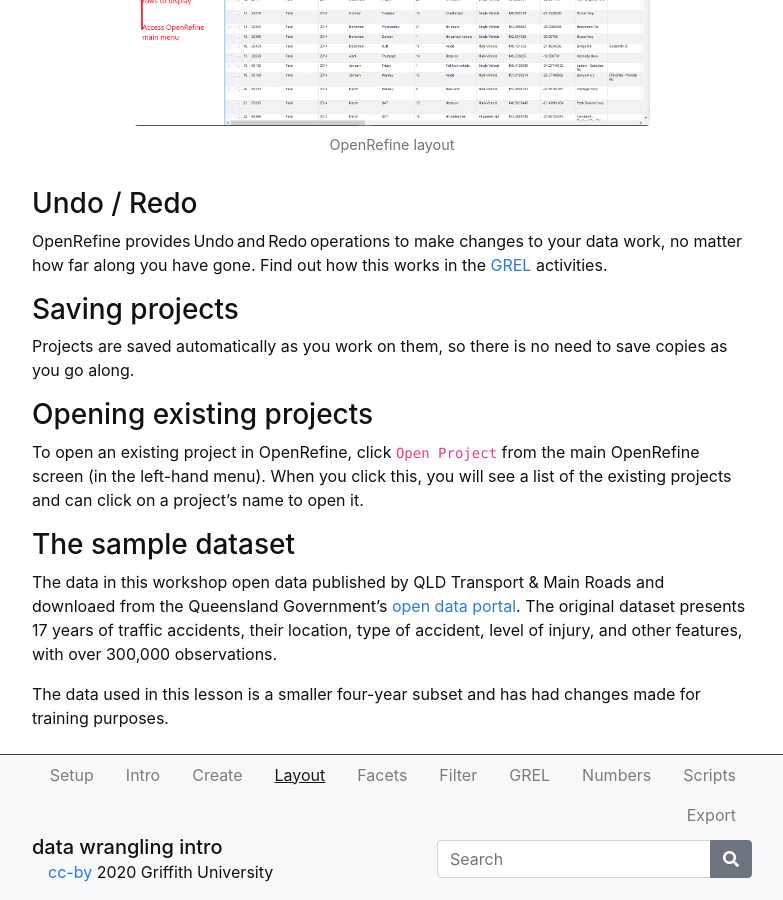
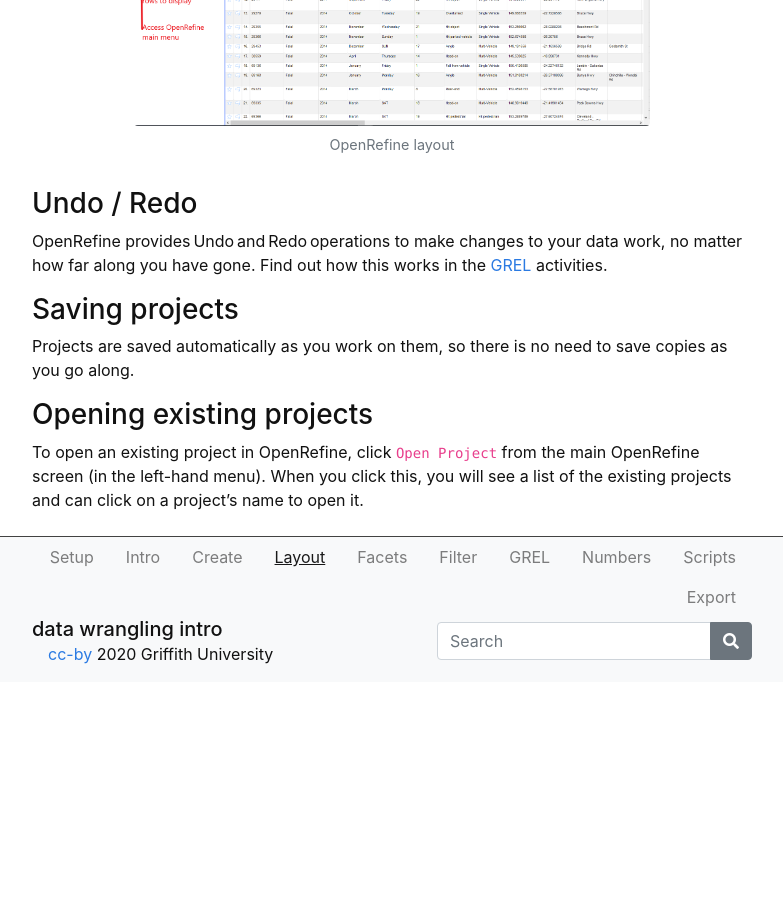
Before and after one commit to GULibrarySandbox/intro-data-wrangle, a Jekyll site: the page built from content/3-lesson.md, in a window 1280 px wide and 900 px high, scrolled down 1002 px. Shown: the whole window, without its empty margins (248-1031 px from the left). Built offline with Jekyll 4.4.1, drawn with Linux system fonts in a browser that asks for light colours; after the commit the page ends 1684 px from its top, so only the background shows below that.

Commit message:
Update 3-lesson.md

```diff
--- a/content/3-lesson.md
+++ b/content/3-lesson.md
@@ -43,11 +43,3 @@ Projects are saved automatically as you work on them,  so there is no need to sa
 
 To open an existing project in OpenRefine, click  `Open Project`  from the main OpenRefine screen (in the left-hand menu).
 When you click this, you will see a list of the existing projects and can click on a project's name to open it.
-
-### The sample dataset
-
-The data in this workshop open data published by QLD Transport & Main Roads and downloaed from the Queensland Government's [open
-data portal](https://data.qld.gov.au). The original dataset presents 17 years of traffic accidents, their location,
-type of accident, level of injury, and other features, with over 300,000 observations.
-
-The data used in this lesson is a smaller four-year subset and has had changes made for training purposes.
```
